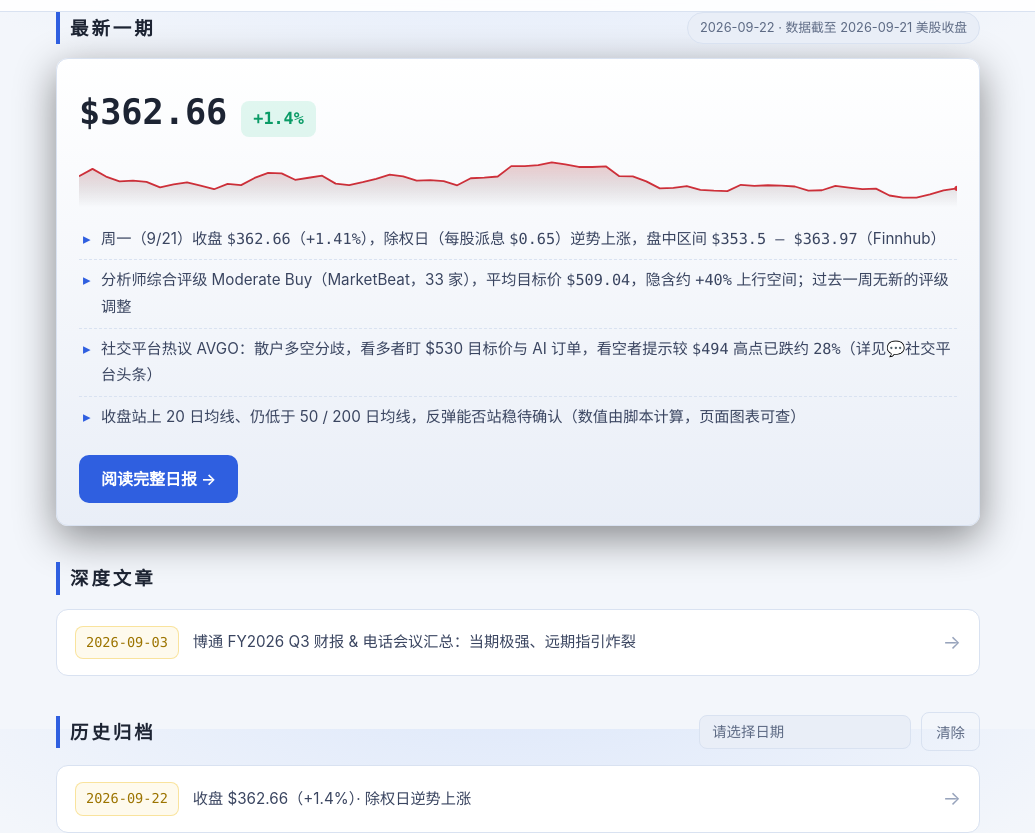
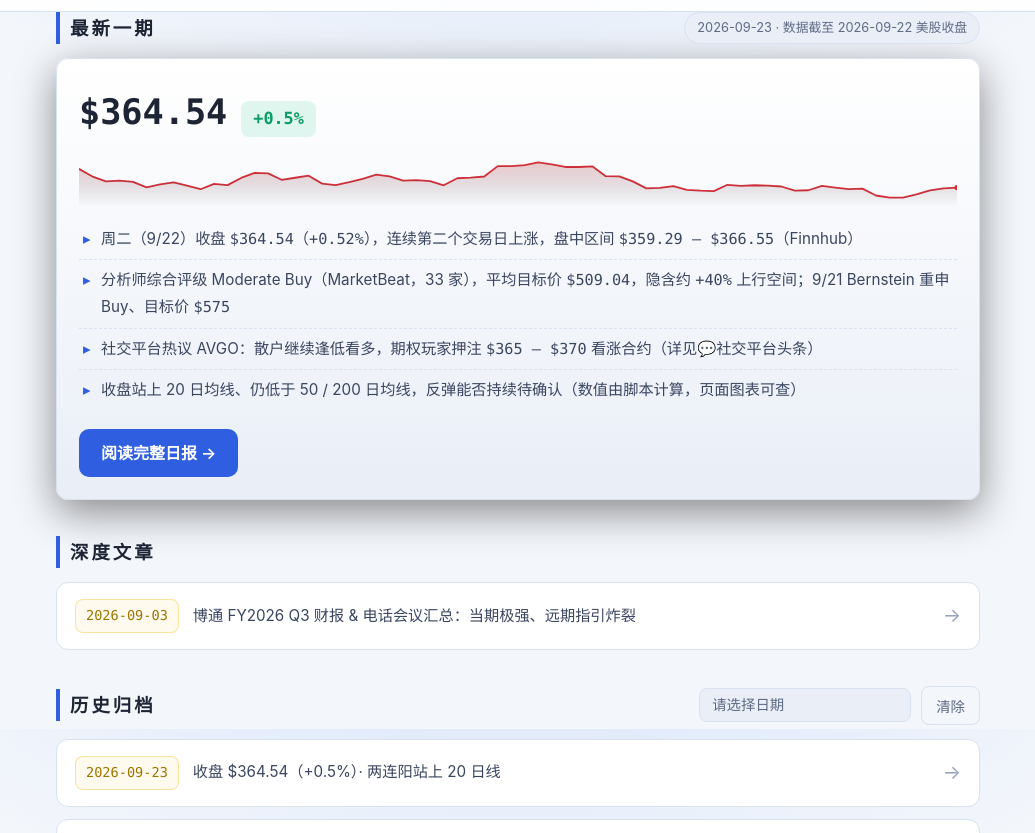
Before and after one commit to lxc-usa/fido-agvo, a plain HTML site: page index.html in a window 1280 px wide. Shown: the part 71-904 px from the top of the page, without its empty margins (122-1157 px from the left). Drawn offline with Linux system fonts and the light colour scheme.

Commit message:
发布 AVGO 每日资讯网站：index.html

```diff
--- a/index.html
+++ b/index.html
@@ -37,22 +37,22 @@
 <section id="latest">
     <div class="section-head">
       <h2>最新一期</h2>
-      <span class="date-tag">2026-09-22 · 数据截至 2026-09-21 美股收盘</span>
+      <span class="date-tag">2026-09-23 · 数据截至 2026-09-22 美股收盘</span>
     </div>
     <article class="brief-card featured">
       <div class="price-row">
-        <div class="price num">$362.66</div>
-        <div class="change up">+1.4%</div>
+        <div class="price num">$364.54</div>
+        <div class="change up">+0.5%</div>
       </div>
       <div class="spark-wrap"><canvas class="sparkline" data-spark="spark-latest"></canvas></div>
-      <script type="application/json" id="spark-latest">[392.9,411.35,392.13,380.15,382.07,378.91,365.02,372.45,377.75,369.34,360.45,373.9,370.78,388.69,401.11,399.97,384.05,389.11,394.28,374.45,370.82,378.16,386.5,396.81,392.47,381.92,383.22,380.91,370.32,387.84,389.28,392.23,418.16,418.28,420.56,427.76,422.4,416.08,416.05,417.82,392.99,392.43,380.0,362.48,364.03,368.45,358.76,356.74,355.59,371.54,368.79,370.34,369.68,367.24,357.16,357.89,368.56,364.38,360.83,361.99,344.72,339.27,339.51,347.3,357.61,362.66]</script>
+      <script type="application/json" id="spark-latest">[411.35,392.13,380.15,382.07,378.91,365.02,372.45,377.75,369.34,360.45,373.9,370.78,388.69,401.11,399.97,384.05,389.11,394.28,374.45,370.82,378.16,386.5,396.81,392.47,381.92,383.22,380.91,370.32,387.84,389.28,392.23,418.16,418.28,420.56,427.76,422.4,416.08,416.05,417.82,392.99,392.43,380.0,362.48,364.03,368.45,358.76,356.74,355.59,371.54,368.79,370.34,369.68,367.24,357.16,357.89,368.56,364.38,360.83,361.99,344.72,339.27,339.51,347.3,357.61,362.66,364.54]</script>
       <ul class="key-points">
-        <li>周一（9/21）收盘 <span class="num">$362.66</span>（<span class="num">+1.41%</span>），除权日（每股派息 <span class="num">$0.65</span>）逆势上涨，盘中区间 <span class="num">$353.5 – $363.97</span>（Finnhub）</li>
-        <li>分析师综合评级 Moderate Buy（MarketBeat，33 家），平均目标价 <span class="num">$509.04</span>，隐含约 <span class="num">+40%</span> 上行空间；过去一周无新的评级调整</li>
-        <li>社交平台热议 AVGO：散户多空分歧，看多者盯 $530 目标价与 AI 订单，看空者提示较 <span class="num">$494</span> 高点已跌约 <span class="num">28%</span>（详见💬社交平台头条）</li>
-        <li>收盘站上 20 日均线、仍低于 50 / 200 日均线，反弹能否站稳待确认（数值由脚本计算，页面图表可查）</li>
+        <li>周二（9/22）收盘 <span class="num">$364.54</span>（<span class="num">+0.52%</span>），连续第二个交易日上涨，盘中区间 <span class="num">$359.29 – $366.55</span>（Finnhub）</li>
+        <li>分析师综合评级 Moderate Buy（MarketBeat，33 家），平均目标价 <span class="num">$509.04</span>，隐含约 <span class="num">+40%</span> 上行空间；9/21 Bernstein 重申 Buy、目标价 <span class="num">$575</span></li>
+        <li>社交平台热议 AVGO：散户继续逢低看多，期权玩家押注 <span class="num">$365 – $370</span> 看涨合约（详见💬社交平台头条）</li>
+        <li>收盘站上 20 日均线、仍低于 50 / 200 日均线，反弹能否持续待确认（数值由脚本计算，页面图表可查）</li>
       </ul>
-      <a class="btn" href="briefs/2026-09-22.html">阅读完整日报 →</a>
+      <a class="btn" href="briefs/2026-09-23.html">阅读完整日报 →</a>
     </article>
   </section>
   <!-- ═══ 最新一期结束 ═══ -->
@@ -80,6 +80,11 @@
     </div>
     <div id="archive-list" class="archive-list">
       <!-- ═══ 归档列表：新增日报时在此处最上方添加一条卡片 ═══ -->
+      <a class="archive-card" href="briefs/2026-09-23.html" data-date="2026-09-23">
+        <span class="archive-date">2026-09-23</span>
+        <span class="archive-title">收盘 $364.54（+0.5%）· 两连阳站上 20 日线</span>
+        <span class="archive-arrow">→</span>
+      </a>
       <a class="archive-card" href="briefs/2026-09-22.html" data-date="2026-09-22">
         <span class="archive-date">2026-09-22</span>
         <span class="archive-title">收盘 $362.66（+1.4%）· 除权日逆势上涨</span>
```
